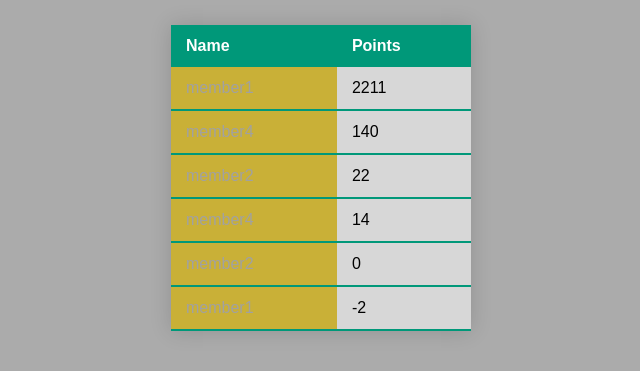
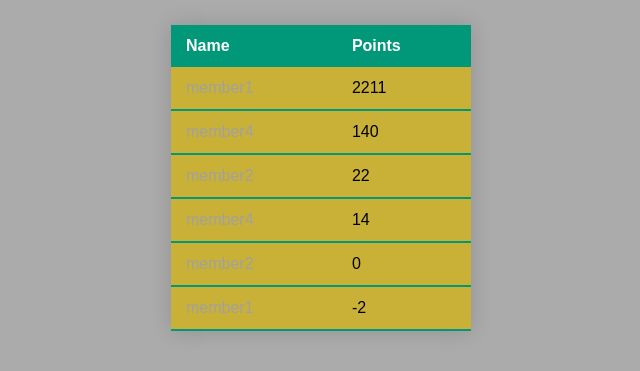
Before and after one commit to Taukurade/chaircord-rl, a Flask app: page / in a window 1280 px wide. Shown: the top 371 px of the page, without its empty margins (319-959 px from the left). Run offline with Flask 2, Linux system fonts and the light colour scheme.

Commit message:
Update main.css

```diff
--- a/static/main.css
+++ b/static/main.css
@@ -25,13 +25,13 @@ body{
 .styled-table tbody tr {
     border-bottom: 1px solid #dddddd;
 }
-.styled-table tbody td:nth-child(1){
+.styled-table tbody tr:nth-child(1){
     background-color:#C9B037;
 }
-.styled-table tbody td:nth-child(2){
+.styled-table tbody tr:nth-child(2){
     background-color:#D7D7D7;
 }
-.styled-table tbody td:nth-child(3){
+.styled-table tbody tr:nth-child(3){
     background-color:#AD8A56;
 }
 
```
